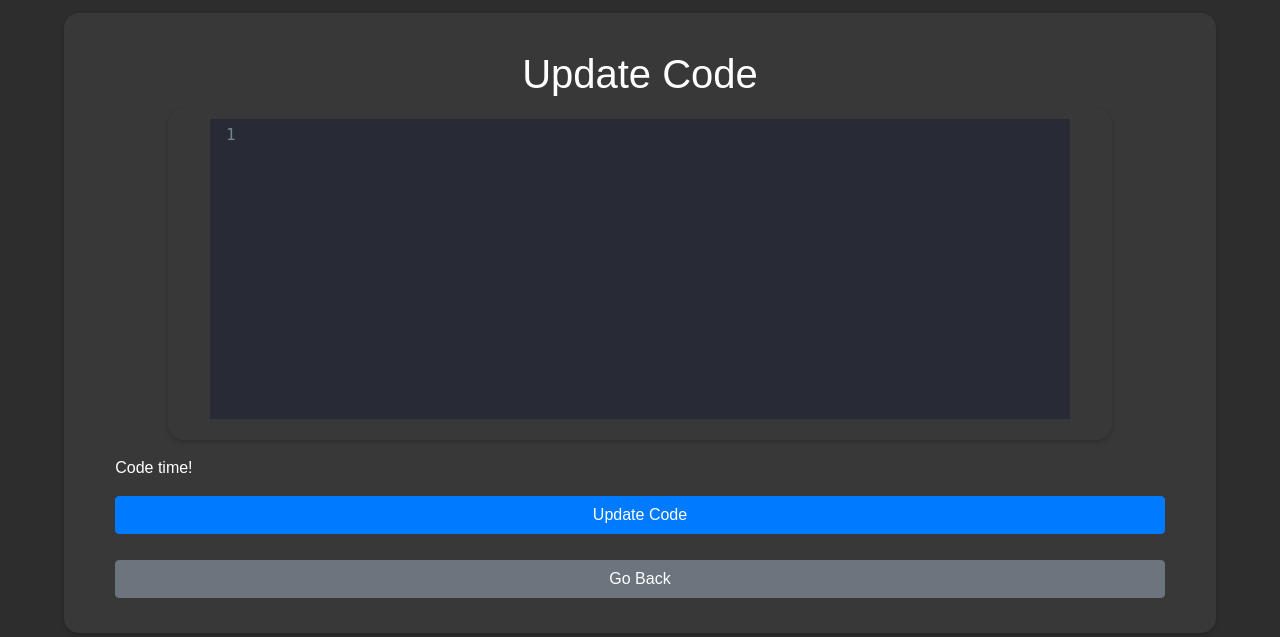
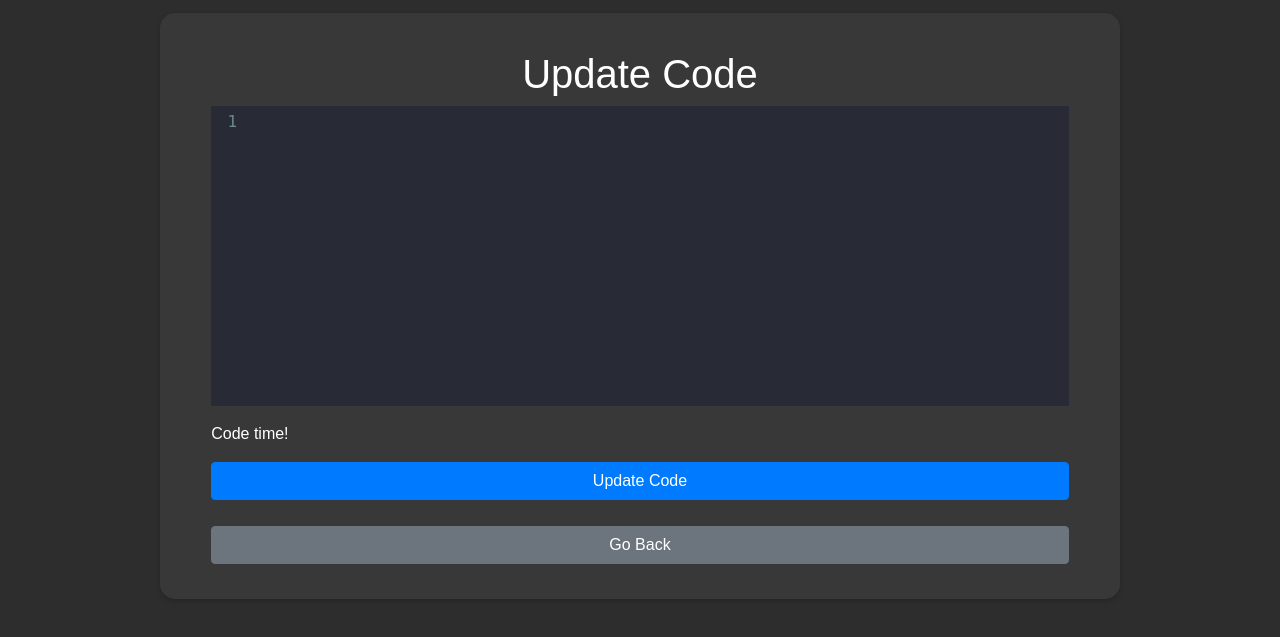
Before and after one commit to mrs714/CaptureTheFlag, a Flask app: page /update_code in a window 1280 px wide. Shown: the top 637 px of the page. Run offline with Flask 3, Linux system fonts and the light colour scheme; the visitor is signed in with stand-in values (Sample User, id 1); some libraries are stand-ins or nearby versions.

Commit message:
streamlined css

```diff
--- a/static/shared_script.js
+++ b/static/shared_script.js
@@ -47,10 +47,8 @@ function add_event_listener(element, funct){
   });
 }
 
-function expand_form() {
+function expand_form(width) {
   const container = document.getElementById("container");
-  width = 75;
-  string_percentage = width + '%';
   container.style.maxWidth != width ? container.style.maxWidth = width : container.style.maxWidth = '35%';
 }
 
--- a/static/styles.css
+++ b/static/styles.css
@@ -19,18 +19,6 @@ body {
   border-radius: 15px;
   box-shadow: 0 2px 4px rgba(0, 0, 0, 0.2);
   transition: max-width 1.5s ease;
-}
-
-.codeContainer {
-  max-width: 90%;
-  margin: 0 auto;
-  margin-top: 1%;
-  padding: 4%;
-  padding-top: 1%;
-  padding-bottom: 2%;
-  background-color: #383838; /* Darker container background color */
-  border-radius: 15px;
-  box-shadow: 0 2px 4px rgba(0, 0, 0, 0.2);
 }
 
 button {
--- a/static/update_code_script.js
+++ b/static/update_code_script.js
@@ -1,6 +1,7 @@
 // Load the code from the server
 download_code();
-
+// Set width
+expand_form('75%');
 
 // FUNCTIONS --------------------------------------------------------------------------------------------------------------------------------------------------------------------------------------------
 // none for the moment
--- a/templates/player_info.html
+++ b/templates/player_info.html
@@ -29,7 +29,7 @@
     <!-- Button to show error details -->
     <div class="row mt-4">
       <div class="col-md-12">
-        <button class="btn btn-primary" type="button" onclick="expand_form()" data-toggle="collapse" data-target="#errorDetails" aria-expanded="false" aria-controls="errorDetails">
+        <button class="btn btn-primary" type="button" onclick="expand_form('75%')" data-toggle="collapse" data-target="#errorDetails" aria-expanded="false" aria-controls="errorDetails">
           Error thrown in last game
         </button>
         <div class="collapse mt-3" id="errorDetails">
--- a/templates/replays.html
+++ b/templates/replays.html
@@ -6,7 +6,7 @@
   <link rel="stylesheet" href="./static/styles.css"> <!-- Include shared.css -->
 </head>
 <body>
-  <div class="container">
+  <div class="container" id="container">
     <h1 class="mt-4">Last Games</h1>
     <table class="table">
       <thead>
@@ -21,7 +21,7 @@
       </tbody>
     </table>
 
-    <button class="btn btn-secondary mt-3" type="button" data-toggle="collapse" data-target="#videoCollapse">Show Video</button>
+    <button class="btn btn-secondary mt-3" type="button" data-toggle="collapse" onclick="expand_form('75%')" data-target="#videoCollapse">Show last video</button>
 
     <!-- Collapsible video iframe -->
     <div id="videoCollapse" class="collapse">
--- a/templates/update_code.html
+++ b/templates/update_code.html
@@ -10,7 +10,7 @@
 </head>
 
 <body>
-  <div class="container codeContainer">
+  <div class="container" id="container">
     <h1 class="mt-4">Update Code</h1>
 
     <form>
```
